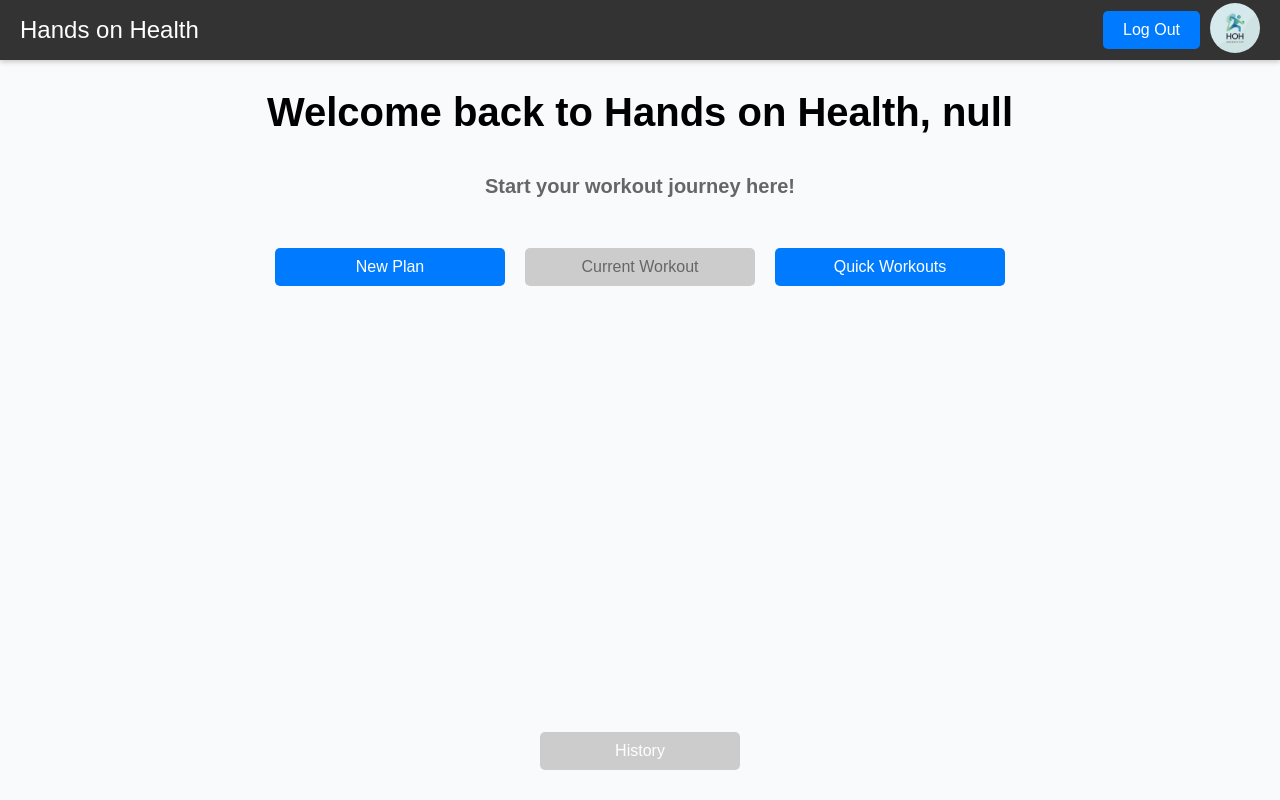
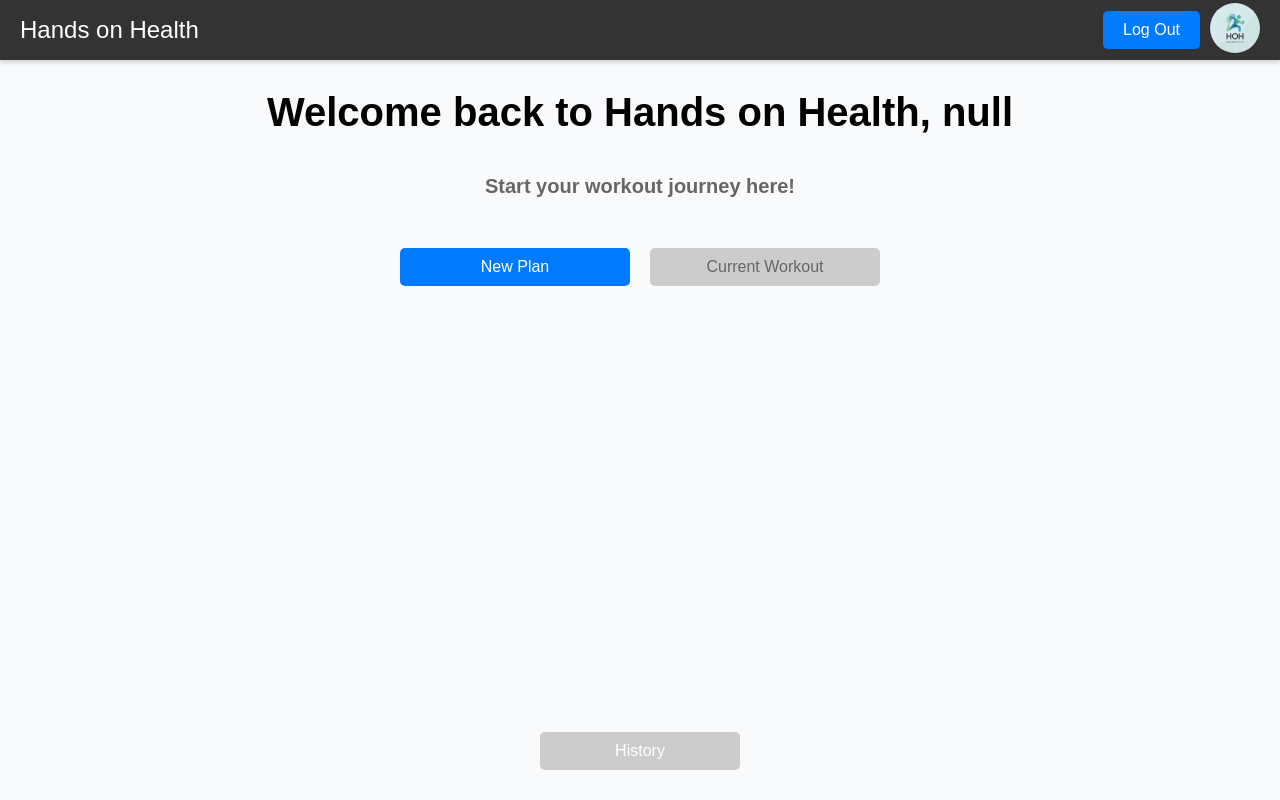
Before and after one commit to weloniheu/Hands-on-Health2, a React (Create React App) app in the folder client/: page /home in a window 1280 px wide. Built offline with nearby package versions, Linux system fonts and the light colour scheme.

Commit message:
Resolved Issue #121: Remove Quick Workouts Button (not implemented)

```diff
--- a/client/src/components/HomePage.tsx
+++ b/client/src/components/HomePage.tsx
@@ -47,10 +47,6 @@ const HomePage: React.FC = () => {
         navigate("/history");
     }
 
-    function handleQuickWorkouts() {
-        navigate("/quick-workouts");
-    }
-
     return (
         <div className="home-page">
             <Header />
@@ -65,9 +61,6 @@ const HomePage: React.FC = () => {
                     Current Workout
                 </button>
 
-                <button className="quick-workouts-button" onClick={handleQuickWorkouts}>
-                    Quick Workouts
-                </button>
             </div>
             {!isGuest && (
                 <div className="history-button">
```
